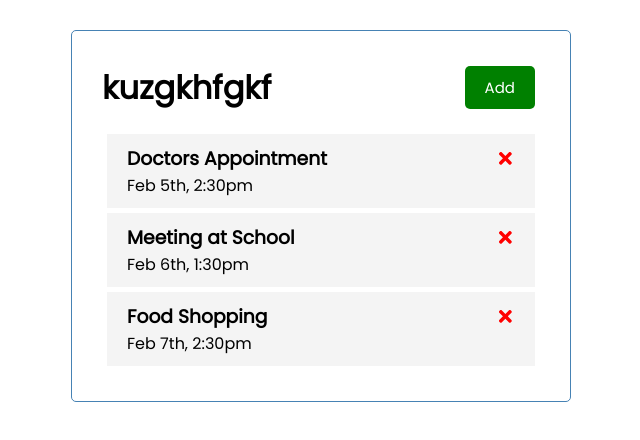
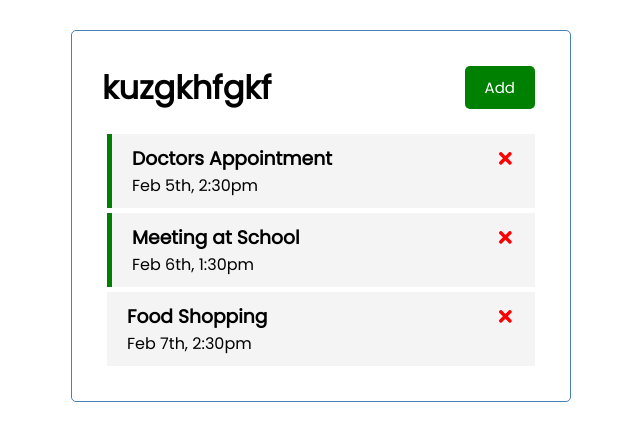
Before and after one commit to MrtzDdrch/react-task-tracker, a React (Create React App) app: page / in a window 1280 px wide. Shown: the top 440 px of the page, without its empty margins (319-959 px from the left). Built offline with nearby package versions, Linux system fonts and the light colour scheme.

Commit message:
toggle reminder changes class of task

```diff
--- a/src/App.js
+++ b/src/App.js
@@ -32,7 +32,7 @@
 
   // Toggle Reminder
   const toggleReminder = (id) => {
-    alert(id)
+    setTasks(tasks.map((task) => task.id === id ? {...task, reminder: !task.reminder} : task))
   }
 
   return (
--- a/src/components/Task.js
+++ b/src/components/Task.js
@@ -3,7 +3,7 @@
 const Task = ({task, onDelete, onToggle}) => {
 
   return (
-    <div className='task' onDoubleClick={() => onToggle(task.id)}>
+    <div className={`task ${task.reminder ? 'reminder' : ''}`} onDoubleClick={() => onToggle(task.id)}>
         <h3>
           {task.text}
           <FaTimes
```
